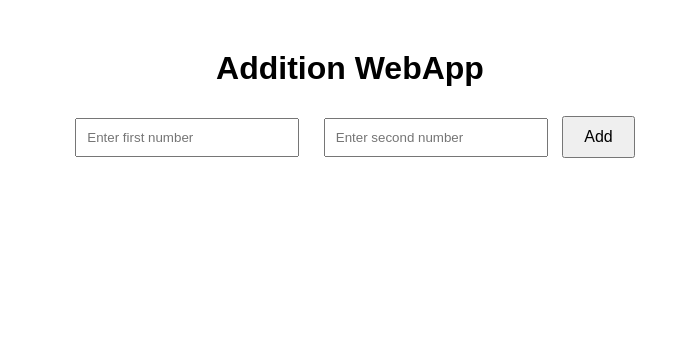
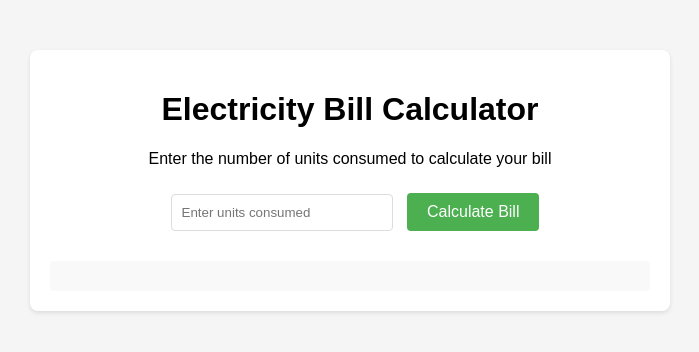
Before and after one commit to kavinstyx/calculator, a website: page index.html in a window 1280 px wide. Shown: the whole page, without its empty margins (290-989 px from the left). Drawn offline with Linux system fonts and the light colour scheme.

Commit message:
Update index.html

```diff
--- a/index.html
+++ b/index.html
@@ -3,50 +3,93 @@
 <head>
   <meta charset="UTF-8">
   <meta name="viewport" content="width=device-width, initial-scale=1.0">
-  <title>Addition WebApp</title>
+  <title>Water Bill Calculator</title>
   <style>
     body {
       font-family: Arial, sans-serif;
       margin: 50px;
       text-align: center;
+      background-color: #f5f5f5;
+    }
+    .container {
+      max-width: 600px;
+      margin: 0 auto;
+      padding: 20px;
+      background-color: white;
+      border-radius: 8px;
+      box-shadow: 0 2px 4px rgba(0, 0, 0, 0.1);
     }
     input {
       padding: 10px;
       margin: 10px;
       width: 200px;
+      border: 1px solid #ddd;
+      border-radius: 4px;
     }
     button {
       padding: 10px 20px;
       font-size: 16px;
+      background-color: #4CAF50;
+      color: white;
+      border: none;
+      border-radius: 4px;
+      cursor: pointer;
+    }
+    button:hover {
+      background-color: #45a049;
     }
     #result {
       margin-top: 20px;
-      font-size: 20px;
-      color: green;
+      padding: 15px;
+      border-radius: 4px;
+      background-color: #f9f9f9;
+    }
+    .result-item {
+      margin: 10px 0;
+      font-size: 16px;
+    }
+    .total-cost {
+      font-size: 24px;
+      color: #4CAF50;
+      font-weight: bold;
     }
   </style>
 </head>
 <body>
-  <h1>Addition WebApp</h1>
-  <input type="number" id="num1" placeholder="Enter first number">
-  <input type="number" id="num2" placeholder="Enter second number">
-  <button onclick="addNumbers()">Add</button>
+  <div class="container">
+    <h1>Electricity Bill Calculator</h1>
+    <p>Enter the number of units consumed to calculate your bill</p>
+    <input type="number" id="units" placeholder="Enter units consumed" min="0" step="0.01">
+    <button onclick="calculateBill()">Calculate Bill</button>
     <div id="result"></div>
+  </div>
 
   <script>
-    async function addNumbers() {
-      const num1 = document.getElementById('num1').value;
-      const num2 = document.getElementById('num2').value;
+    async function calculateBill() {
+      const units = document.getElementById('units').value;
 
+      try {
         // Send a POST request to the backend
-      const response = await fetch('/add', {
+        const response = await fetch('/calculate', {
           method: 'POST',
           headers: { 'Content-Type': 'application/json' },
-        body: JSON.stringify({ num1, num2 })
+          body: JSON.stringify({ units })
         });
 
         const data = await response.json();
-      document.getElementById('result').innerText = `Result: ${data.result}`;
+
+        if (response.ok) {
+          document.getElementById('result').innerHTML = `
+            <div class="result-item">Units Consumed: ${data.units}</div>
+            <div class="result-item">Fixed Cost: Rs. ${data.fixedCost.toFixed(2)}</div>
+            <div class="result-item total-cost">Total Bill: Rs. ${data.totalCost.toFixed(2)}</div>
+          `;
+        } else {
+          document.getElementById('result').innerHTML = `<div class="result-item" style="color: red">${data.error}</div>`;
+        }
+      } catch (error) {
+        document.getElementById('result').innerHTML = '<div class="result-item" style="color: red">An error occurred. Please try again.</div>';
+      }
     }
   </script>
 </body>
```
Lines whose indentation alone changed are shown as unchanged.
